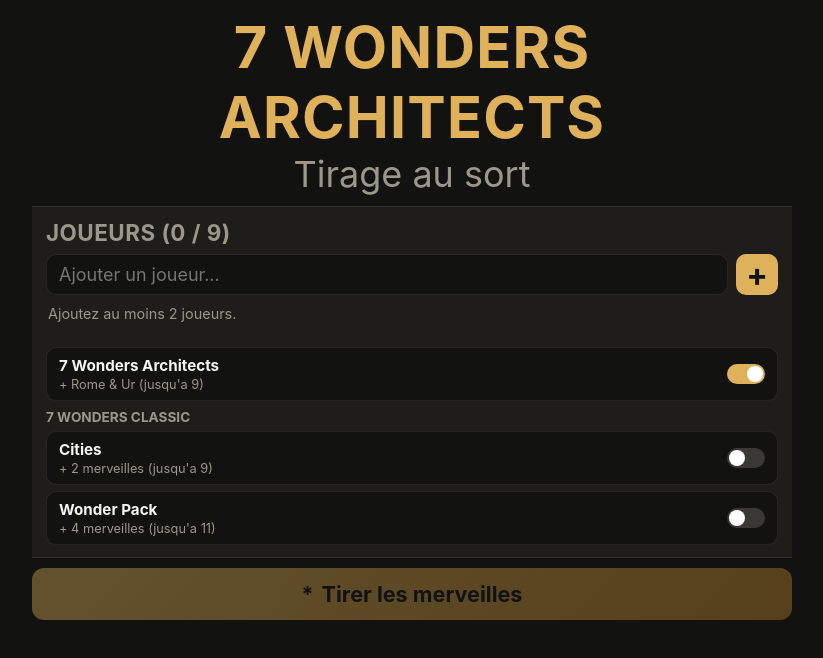
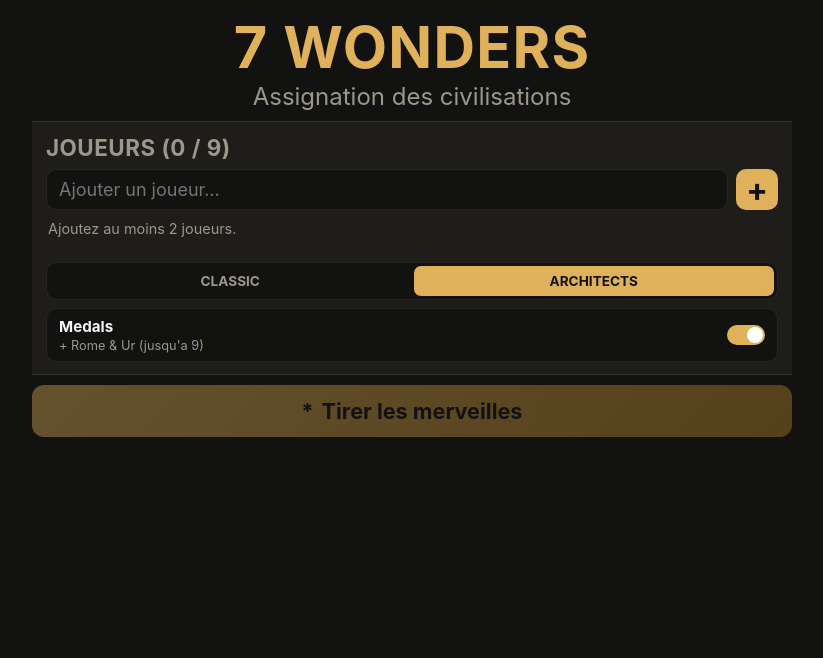
Before and after one commit to herve-proeschel/7wondersArchitects, a React (Vite) app: page / in a window 1280 px wide. Shown: the top 658 px of the page, without its empty margins (228-1051 px from the left). Built offline with nearby package versions, Linux system fonts and the light colour scheme.

Commit message:
improve ux

```diff
--- a/index.html
+++ b/index.html
@@ -10,11 +10,14 @@
       name="apple-mobile-web-app-status-bar-style"
       content="black-translucent"
     />
-    <meta name="apple-mobile-web-app-title" content="7 Wonders" />
+    <meta
+      name="apple-mobile-web-app-title"
+      content="7 Wonders Classic &amp; Architects"
+    />
     <link rel="icon" type="image/svg+xml" href="./app-icon.svg" />
     <link rel="apple-touch-icon" href="./app-icon.svg" />
     <link rel="manifest" href="./manifest.webmanifest" />
-    <title>7 Wonders Architects</title>
+    <title>7 Wonders Classic &amp; Architects</title>
   </head>
   <body>
     <div id="root"></div>
--- a/src/App.tsx
+++ b/src/App.tsx
@@ -168,8 +168,10 @@
   return (
     <div className="app-screen">
       <header>
-        <h1>7 Wonders Architects</h1>
-        <p className="subtitle">Tirage au sort</p>
+        <h1>
+          7 Wonders
+        </h1>
+        <p className="subtitle">Assignation des civilisations</p>
       </header>
 
       <section className="card" aria-labelledby="players-title">
@@ -233,23 +235,47 @@
           role="group"
           aria-label="Mode de jeu"
         >
+          <div className="mode-toggle" role="tablist" aria-label="Jeu">
+            <button
+              className={`mode-toggle-button ${
+                mode === 'classic' ? 'active' : ''
+              }`}
+              type="button"
+              role="tab"
+              aria-selected={mode === 'classic'}
+              onClick={() => setMode('classic')}
+            >
+              Classic
+            </button>
+            <button
+              className={`mode-toggle-button ${
+                mode === 'architects' ? 'active' : ''
+              }`}
+              type="button"
+              role="tab"
+              aria-selected={mode === 'architects'}
+              onClick={() => setMode('architects')}
+            >
+              Architects
+            </button>
+          </div>
+
+          {mode === 'architects' ? (
+            <div className="classic-extension-list">
               <button
                 className="extension-row"
                 type="button"
-            aria-pressed={mode === 'architects'}
-            onClick={() => setMode('architects')}
+                aria-pressed="true"
               >
                 <span>
-              <strong>7 Wonders Architects</strong>
+                  <strong>Medals</strong>
                   <small>+ Rome &amp; Ur (jusqu&apos;a 9)</small>
                 </span>
-            <span
-              className={`switch ${mode === 'architects' ? 'active' : ''}`}
-              aria-hidden="true"
-            />
+                <span className="switch active" aria-hidden="true" />
               </button>
+            </div>
+          ) : (
             <div className="classic-extension-list">
-            <span className="extension-heading">7 Wonders Classic</span>
               {CLASSIC_PACKS.map((pack) => {
                 const selected =
                   mode === 'classic' && classicPacks.includes(pack.id)
@@ -284,6 +310,7 @@
                 )
               })}
             </div>
+          )}
         </div>
       </section>
 
--- a/src/index.css
+++ b/src/index.css
@@ -111,7 +111,7 @@
 
 .subtitle {
   color: #9c978b;
-  font-size: clamp(1.1rem, 5vw, 2.25rem);
+  font-size: clamp(0.75rem, 3.4vw, 1.5rem);
 }
 
 .card {
@@ -235,6 +235,32 @@
 .classic-extension-list {
   display: grid;
   gap: 6px;
+}
+
+.mode-toggle {
+  display: grid;
+  grid-template-columns: repeat(2, 1fr);
+  gap: 3px;
+  padding: 3px;
+  background: #121211;
+  border: 1px solid rgba(255, 255, 255, 0.08);
+  border-radius: 10px;
+}
+
+.mode-toggle-button {
+  padding: 7px 10px;
+  color: #9c978b;
+  background: transparent;
+  border: 0;
+  border-radius: 7px;
+  font-size: 0.85rem;
+  font-weight: 700;
+  text-transform: uppercase;
+}
+
+.mode-toggle-button.active {
+  color: #121211;
+  background: #dfb15b;
 }
 
 .extension-heading {
```
Also changed, not shown: public/manifest.webmanifest. Lines whose indentation alone changed are shown as unchanged.
